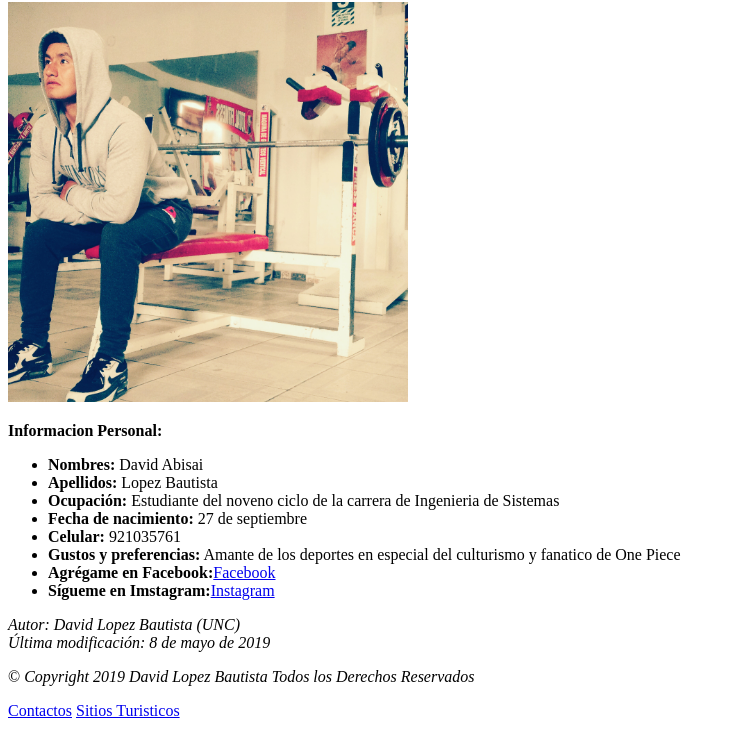
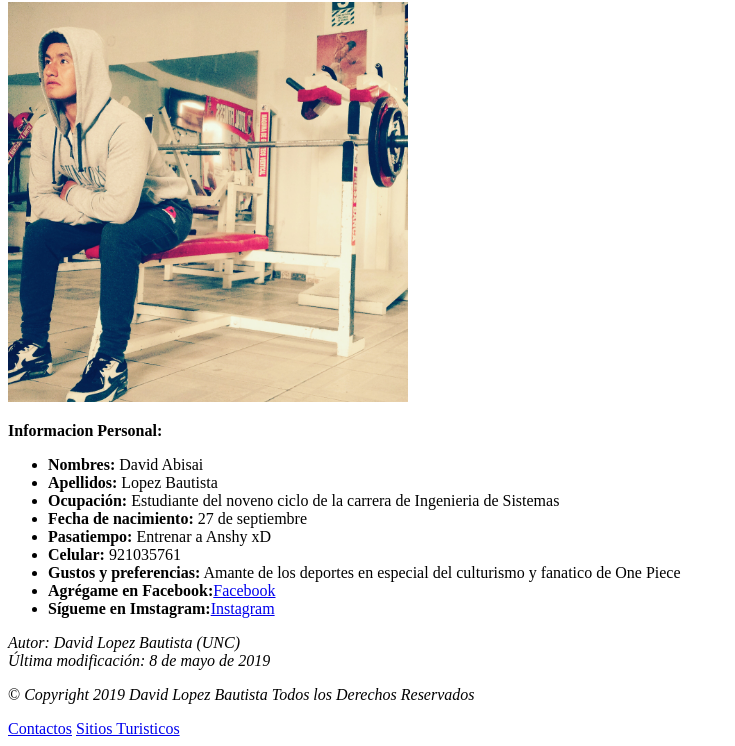
Before and after one commit to DavidLopezBautista/DavidLopezBautista.github.io, a plain HTML site: page index.html in a window 1280 px wide. Shown: the part 125-871 px from the top of the page, without its empty margins (0-735 px from the left). Drawn offline with Linux system fonts and the light colour scheme.

Commit message:
mi primer commit

```diff
--- a/index.html
+++ b/index.html
@@ -36,6 +36,7 @@
             <li><strong>Apellidos:</strong> Lopez Bautista</li>
             <li><strong>Ocupación:</strong> Estudiante del noveno ciclo de la carrera de Ingenieria de Sistemas</li>
             <li><strong>Fecha de nacimiento:</strong> 27 de septiembre</li>
+            <li><strong>Pasatiempo:</strong> Entrenar a Anshy xD</li>
             <li><strong>Celular:</strong> 921035761</li>
             <li><strong>Gustos y preferencias:</strong> Amante de los deportes en especial del culturismo y fanatico de One Piece</li>
             <li><strong>Agrégame en Facebook:</strong><a href="https://www.facebook.com/david.lopez.73932?ref=bookmarks" target="_blank">Facebook</a></li>
```
